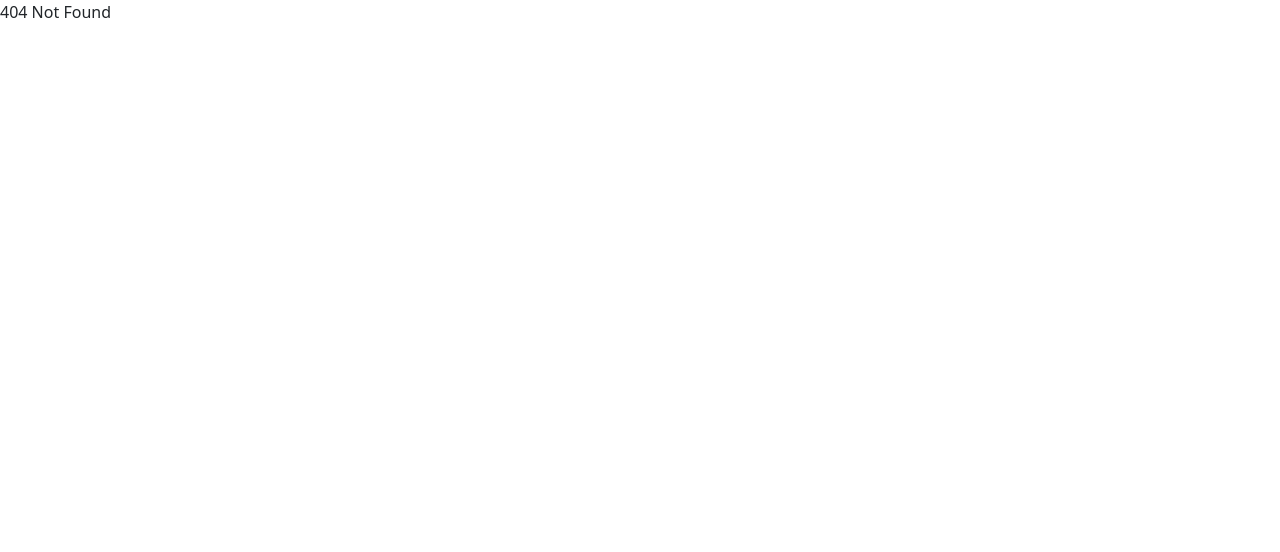
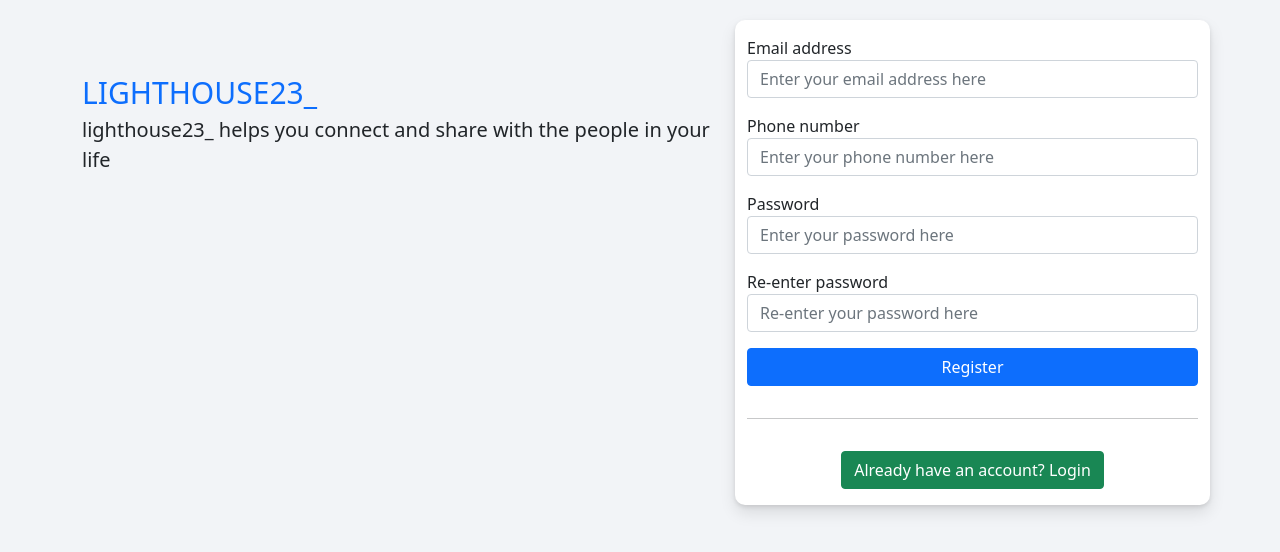
Before and after one commit to haidang170523/jwt-frontend-react, a React (Create React App) app: page /register in a window 1280 px wide. Before the commit this address had no page. Shown: the top 552 px of the page. Built offline with nearby package versions, Linux system fonts and the light colour scheme.

Commit message:
Update the fifteenth day - Create a register form

```diff
--- a/src/App.js
+++ b/src/App.js
@@ -2,6 +2,7 @@
 import Login from "./components/Login/Login";
 import Nav from "./components/Navigation/Nav";
 import { BrowserRouter as Router, Switch, Route } from "react-router-dom";
+import Register from "./components/Register/Register";
 
 function App() {
   return (
@@ -18,6 +19,9 @@
           <Route path="/login">
             <Login />
           </Route>
+          <Route path="/register">
+            <Register />
+          </Route>
           <Route path="*">404 Not Found</Route>
         </Switch>
       </div>
--- a/src/components/Login/Login.js
+++ b/src/components/Login/Login.js
@@ -1,6 +1,12 @@
 import "./Login.scss";
+import { useHistory } from "react-router-dom";
 
 const Login = (props) => {
+  let history = useHistory();
+  const handleCreateNewAccount = () => {
+    history.push("/register");
+  };
+
   return (
     <div className="login-container">
       <div class="container">
@@ -8,8 +14,8 @@
           <div className="content-left d-none col-sm-7 d-sm-block">
             <div className="brand">lighthouse23_</div>
             <div className="detail">
-              lighthouse23_ helps you connect and share with the people in
-              yourlife
+              lighthouse23_ helps you connect and share with the people in your
+              life
             </div>
           </div>
           <div className="content-right col-12 col-sm-5 d-flex flex-column gap-3 py-3">
@@ -32,7 +38,12 @@
             </span>
             <hr />
             <div className="text-center">
-              <button className="btn btn-success">Create new account</button>
+              <button
+                className="btn btn-success"
+                onClick={() => handleCreateNewAccount()}
+              >
+                Create new account
+              </button>
             </div>
           </div>
         </div>
--- /dev/null
+++ b/src/components/Register/Register.js
@@ -0,0 +1,74 @@
+import "./Register.scss";
+import { useHistory } from "react-router-dom";
+
+const Register = (props) => {
+  let history = useHistory();
+  const handleLogin = () => {
+    history.push("/login");
+  };
+
+  return (
+    <div className="register-container">
+      <div class="container">
+        <div className="row px-3 px-sm-0">
+          <div className="content-left d-none col-sm-7 d-sm-block">
+            <div className="brand">lighthouse23_</div>
+            <div className="detail">
+              lighthouse23_ helps you connect and share with the people in your
+              life
+            </div>
+          </div>
+          <div className="content-right col-12 col-sm-5 d-flex flex-column gap-3 py-3">
+            <div className="brand d-sm-none">lighthouse23_</div>
+            <div className="form-group">
+              <label>Email address</label>
+              <input
+                type="text"
+                className="form-control"
+                placeholder="Enter your email address here"
+              />
+            </div>
+
+            <div className="form-group">
+              <label>Phone number</label>
+              <input
+                type="text"
+                className="form-control"
+                placeholder="Enter your phone number here"
+              />
+            </div>
+
+            <div className="form-group">
+              <label>Password</label>
+              <input
+                type="password"
+                className="form-control"
+                placeholder="Enter your password here"
+              />
+            </div>
+
+            <div className="form-group">
+              <label>Re-enter password</label>
+              <input
+                type="password"
+                className="form-control"
+                placeholder="Re-enter your password here"
+              />
+            </div>
+
+            <button className="btn btn-primary">Register</button>
+
+            <hr />
+            <div className="text-center">
+              <button className="btn btn-success" onClick={() => handleLogin()}>
+                Already have an account? Login
+              </button>
+            </div>
+          </div>
+        </div>
+      </div>
+    </div>
+  );
+};
+
+export default Register;
--- /dev/null
+++ b/src/components/Register/Register.scss
@@ -0,0 +1,43 @@
+.red {
+  border: 1px solid red;
+}
+
+.register-container {
+  background-color: #f2f4f7;
+  min-height: 100vh;
+  padding-top: 20px;
+
+  .content-left {
+    margin-top: 50px;
+    .brand {
+      text-transform: uppercase;
+      font-size: 30px;
+      color: #0d6efd;
+    }
+
+    .detail {
+      font-size: 20px;
+    }
+  }
+  .content-right {
+    border-radius: 10px;
+    background-color: #ffffff;
+    box-shadow: 0 2px 4px #0000001a, 0 8px 16px #0000001a;
+    box-sizing: border-box;
+
+    .brand {
+      text-transform: uppercase;
+      font-size: 20px;
+      font-weight: 600;
+      color: #0d6efd;
+      text-align: center;
+    }
+
+    .forgot-password {
+      text-decoration: none;
+      &:hover {
+        text-decoration: underline;
+      }
+    }
+  }
+}
```
